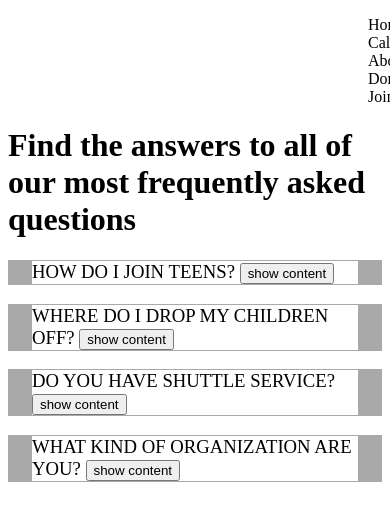
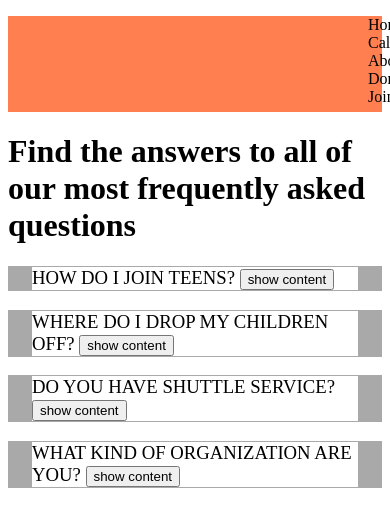
Before and after one commit to OsgoodPaekid/frequently-asked-questions, a plain HTML site: page index.html in a window 390 px wide. Shown: the top 526 px of the page. Drawn offline with Linux system fonts and the light colour scheme.

Commit message:
added a little css

```diff
--- a/index.css
+++ b/index.css
@@ -4,6 +4,9 @@
 
 .header-section{
     text-transform: capitalize;
+    text-align: center;
+    background-color: coral;
+    height: 4rem;
 }
 .question-itself{
     text-transform: uppercase;
@@ -16,7 +19,7 @@
     font-weight: normal;
     display: none;
 }
-.show-answer .answer-section{
+.show-answer .answer-section {
     display: block;
 }
 .hide-answer{
@@ -36,3 +39,10 @@ ul{
         flex-direction: column;
     }
 }
+
+@media screen and (max-width: 750px){
+    .header-section{
+        background-color: coral;
+        height: 6rem;
+    }
+}
--- a/index.js
+++ b/index.js
@@ -1,5 +1,6 @@
 const btns = document.querySelectorAll(".btn")
 const answerSection = document.querySelector(".answer-section")
+const questionItself = document.querySelectorAll(".question-itself")
 
 btns.forEach(function(btn){
     btn.addEventListener("click", function(e){
```
